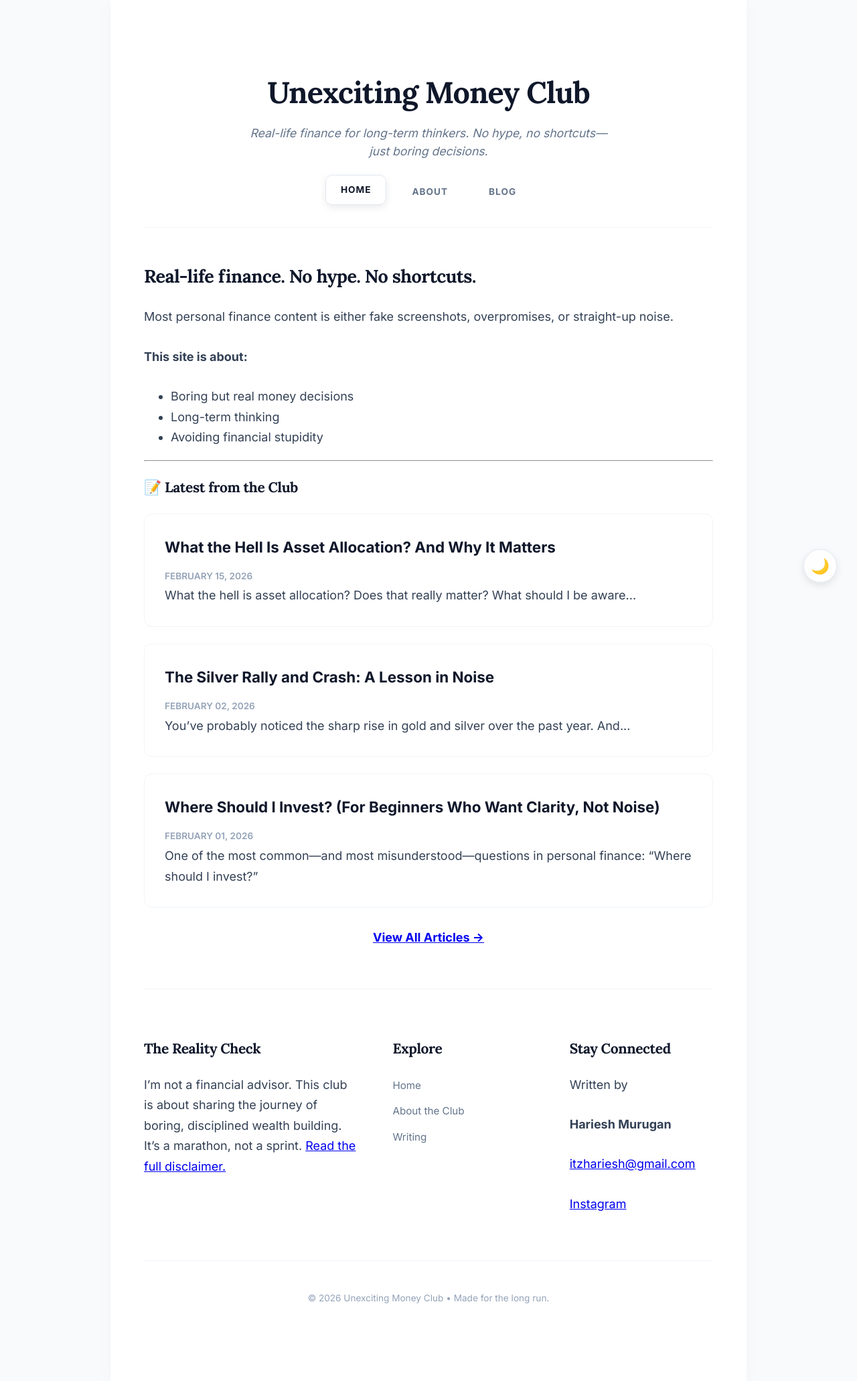
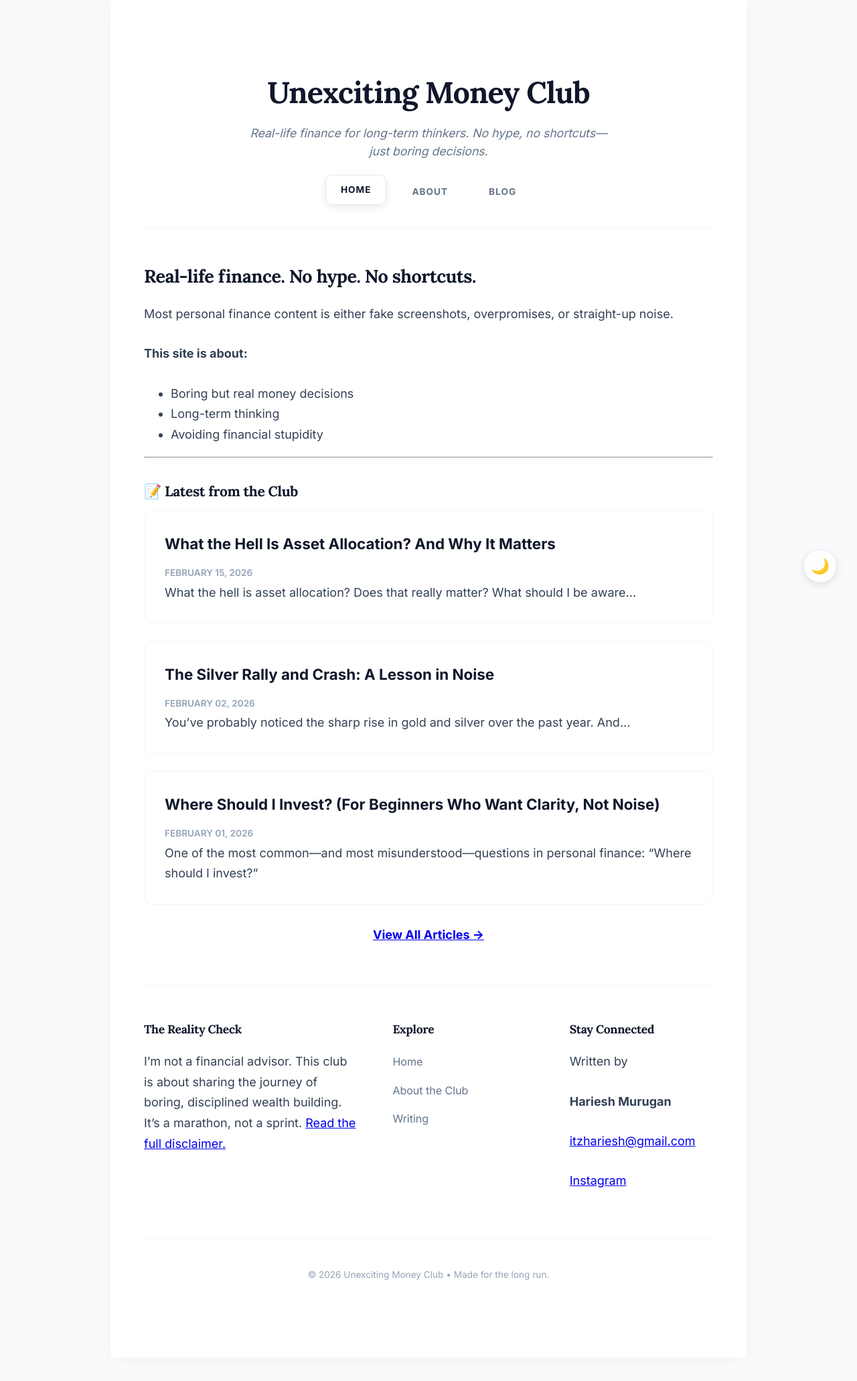
Before and after one commit to HarieshMK/HarieshMK.github.io, a Jekyll site: the page built from index.md, in a window 1280 px wide. Shown: the whole page at 67% size. Built offline with Jekyll 4.4.1, drawn with Linux system fonts in a browser that asks for light colours; after the commit the page ends 2027 px from its top, so only the background shows below that.

Commit message:
Update style.css

```diff
--- a/assets/css/style.css
+++ b/assets/css/style.css
@@ -18,11 +18,14 @@
   box-shadow: 0 4px 20px rgba(0,0,0,0.03);
 }
 
-h1, h2, h3 {
+/* Base Headings - Light Mode */
+h1, h2, h3, h4, h5, h6 {
   font-family: 'Lora', serif;
   color: #0f172a;
   font-weight: 700;
   letter-spacing: -0.02em;
+  margin-top: 1.5em;
+  margin-bottom: 0.5em;
 }
 
 p { margin-bottom: 1.6em; }
@@ -123,7 +126,7 @@
 .post-title { font-size: 1.4rem; font-weight: 700; color: #0f172a; margin-bottom: 8px; display: block; }
 .post-date { font-size: 0.85rem; color: #94a3b8; font-weight: 600; text-transform: uppercase; }
 
-/* ===== 4. FOOTER GRID ===== */
+/* ===== 4. FOOTER GRID (Issue 4 Fix) ===== */
 footer {
   margin-top: 60px;
   padding-top: 50px;
@@ -136,10 +139,18 @@
   gap: 50px;
 }
 
+.footer-col h3 { font-size: 1.1rem; margin-top: 0; color: #0f172a; }
+
 .footer-links { list-style: none; padding: 0; }
-.footer-links li { margin-bottom: 8px; }
-.footer-links a { text-decoration: none; color: #64748b; font-size: 0.95rem; }
-.footer-links a:hover { color: #38bdf8; text-decoration: underline; }
+.footer-links li { margin-bottom: 12px; }
+.footer-links a {
+  text-decoration: none;
+  color: #64748b;
+  font-size: 1rem;
+  font-weight: 500;
+  transition: color 0.2s;
+}
+.footer-links a:hover { color: #38bdf8; }
 
 .footer-bottom {
   text-align: center;
@@ -154,7 +165,7 @@
 
 /* Newsletter Box */
 .ml-embedded { margin: 40px 0 !important; }
-.ml-form-embedWrapper { border-radius: 12px !important; border: 1px solid #f1f5f9 !important; }
+.ml-form-embedWrapper { border-radius: 12px !important; border: 1px solid #f1f5f9 !important; background: #fff !important; }
 
 /* Next/Prev Navigation Cards */
 .post-nav {
@@ -185,18 +196,39 @@
 .nav-label { font-size: 0.75rem; color: #94a3b8; text-transform: uppercase; margin-bottom: 4px; }
 .nav-title { font-weight: 700; color: #0f172a; font-size: 1rem; line-height: 1.4; }
 
-/* Discussion Section */
-#cusdis_thread { margin-top: 20px; }
-#cusdis_thread iframe { width: 100% !important; border: none !important; }
+/* Issue 3: View All Writing Link Indications */
+.back-to-blog-container { text-align: center; margin-top: 40px; }
+.back-link {
+  font-weight: 700;
+  color: #0f172a;
+  text-decoration: none;
+  padding: 10px 20px;
+  border-bottom: 2px solid #38bdf8;
+  transition: all 0.2s;
+}
+.back-link:hover { background: #f0f9ff; color: #38bdf8; }
 
-/* ===== 6. PREMIUM DARK MODE OVERRIDES ===== */
+/* Issue 2: Discussion Section & Scrollbar Fix */
+#cusdis_thread {
+  margin-top: 30px;
+  overflow: hidden !important;
+}
+#cusdis_thread iframe { width: 100% !important; min-height: 500px; border: none !important; }
+
+/* ===== 6. PREMIUM DARK MODE OVERRIDES (Issue 1 Fix) ===== */
 .dark-theme body { background-color: #0b1120; color: #e2e8f0; }
 .dark-theme .container { background: #0f172a; }
 
-/* Fix Purple/Ugly Links */
-.dark-theme a,
-.dark-theme .post-title,
-.dark-theme .nav-title { color: #ffffff !important; text-decoration: none !important; }
+/* Issue 1: Force ALL Headings (Sub-headings & Titles) to be visible */
+.dark-theme h1, .dark-theme h2, .dark-theme h3,
+.dark-theme h4, .dark-theme h5, .dark-theme h6,
+.dark-theme .post-title, .dark-theme .nav-title,
+.dark-theme .footer-col h3, .dark-theme .back-link {
+  color: #ffffff !important;
+  text-decoration: none !important;
+}
+
+.dark-theme header h1 a { color: #ffffff; }
 .dark-theme .post-excerpt, .dark-theme p { color: #94a3b8; }
 
 /* Fix Broken Dark Boxes */
```
